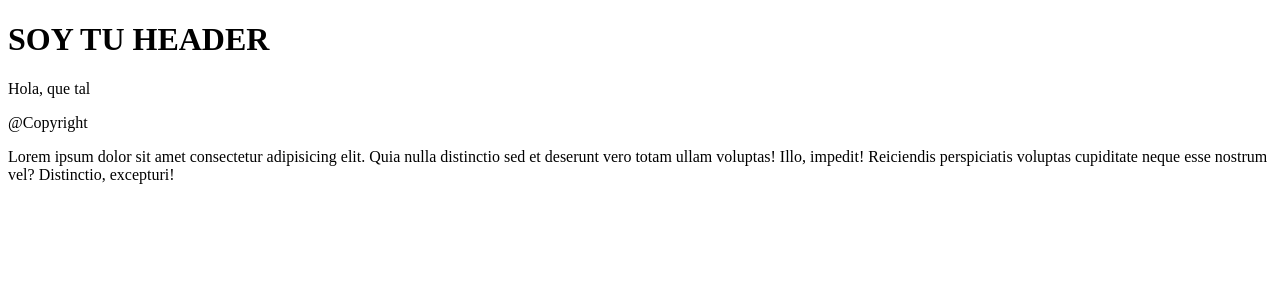
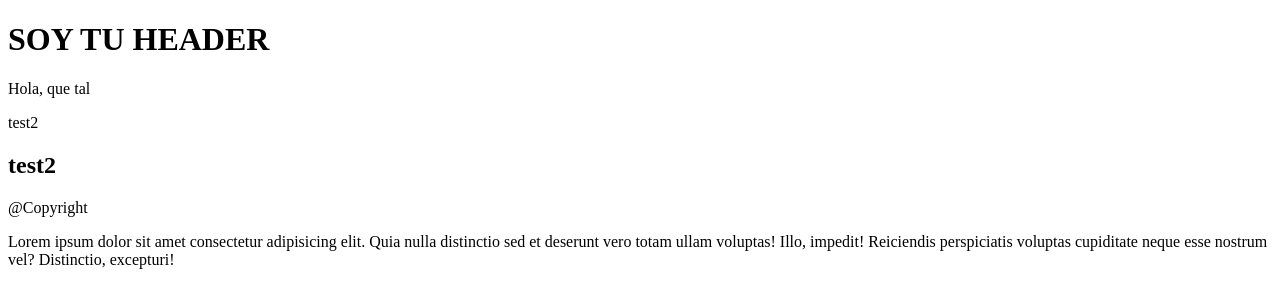
Before and after one commit to andrea-de-faveri-01/githubtest, a plain HTML site: page index.html in a window 1280 px wide. Drawn offline with Linux system fonts and the light colour scheme.

Commit message:
added footer p2 && h2

```diff
--- a/index.html
+++ b/index.html
@@ -14,6 +14,8 @@
         <p>Hola, que tal</p>
     </div>
     <footer>
+        <p>test2</p>
+        <h2>test2</h2>
         @Copyright
         <p>Lorem ipsum dolor sit amet consectetur adipisicing elit. Quia nulla distinctio sed et deserunt vero totam ullam voluptas! Illo, impedit! Reiciendis perspiciatis voluptas cupiditate neque esse nostrum vel? Distinctio, excepturi!</p>
     </footer>
```
